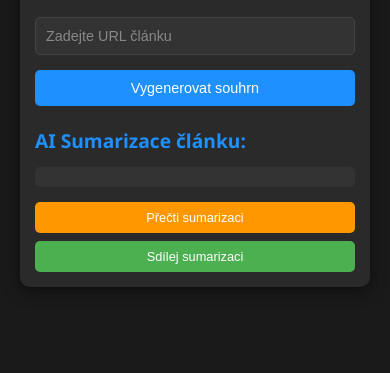
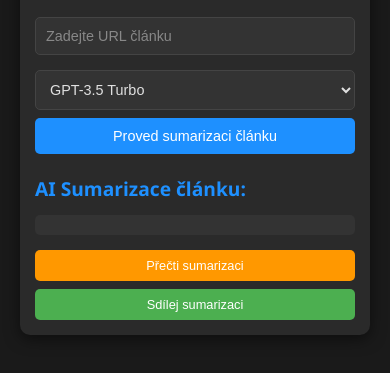
Before and after one commit to martinzeman333/summary-app, a website: page public/index.html in a window 390 px wide. Shown: the part 91-464 px from the top of the page. Drawn offline with Linux system fonts and the light colour scheme.

Commit message:
Update index.html

```diff
--- a/public/index.html
+++ b/public/index.html
@@ -71,6 +71,29 @@
             background-color: #1c86ee;
         }
 
+        /* Nový selektor a jeho kontejner */
+        .input-group {
+            display: flex;
+            gap: 10px;
+            margin-bottom: 15px;
+        }
+
+        select {
+            flex: 1;
+            padding: 12px;
+            border: 1px solid #444;
+            border-radius: 5px;
+            background-color: #333;
+            color: #e0e0e0;
+            font-size: 1rem;
+            cursor: pointer;
+        }
+
+        select:focus {
+            outline: none;
+            border-color: #1e90ff;
+        }
+
         #result {
             margin-top: 20px;
         }
@@ -109,7 +132,7 @@
             transition: width 0.1s ease;
         }
 
-        /* Nová tlačítka */
+        /* Tlačítka akcí */
         .action-buttons {
             display: flex;
             gap: 10px;
@@ -151,9 +174,15 @@
             }
 
             input[type="text"],
-            button {
+            button,
+            select {
                 font-size: 0.9rem;
                 padding: 10px;
+            }
+
+            .input-group {
+                flex-direction: column;
+                gap: 8px;
             }
 
             #result h2 {
@@ -185,7 +214,14 @@
     <div class="container">
         <h1>Summary App</h1>
         <input type="text" id="urlInput" placeholder="Zadejte URL článku">
-        <button onclick="generateSummary()">Vygenerovat souhrn</button>
+        <div class="input-group">
+            <select id="modelSelect">
+                <option value="gpt-3.5-turbo">GPT-3.5 Turbo</option>
+                <option value="gpt-4o-mini">GPT-4o Mini</option>
+                <option value="o1-mini">O1 Mini</option>
+            </select>
+            <button onclick="generateSummary()">Proved sumarizaci článku</button>
+        </div>
         <div id="progress-container">
             <div id="progress-bar"></div>
         </div>
@@ -200,10 +236,11 @@
     </div>
 
     <script>
-        let isReading = false; // Proměnná pro sledování, zda se přehrává
+        let isReading = false;
 
         async function generateSummary() {
             const urlInput = document.getElementById('urlInput').value;
+            const modelSelect = document.getElementById('modelSelect').value;
             const referatDiv = document.getElementById('referat');
             const progressContainer = document.getElementById('progress-container');
             const progressBar = document.getElementById('progress-bar');
@@ -233,7 +270,7 @@
                     headers: {
                         'Content-Type': 'application/json',
                     },
-                    body: JSON.stringify({ url: urlInput }),
+                    body: JSON.stringify({ url: urlInput, model: modelSelect }),
                 });
 
                 clearInterval(interval);
@@ -266,7 +303,6 @@
                 return;
             }
 
-            // Zrušíme předchozí přehrávání, pokud běží
             if (isReading) {
                 window.speechSynthesis.cancel();
                 isReading = false;
@@ -274,19 +310,16 @@
                 return;
             }
 
-            // Vytvoříme nový SpeechSynthesisUtterance
             const utterance = new SpeechSynthesisUtterance(text);
-            utterance.lang = 'cs-CZ'; // Nastavíme jazyk na češtinu
-            utterance.rate = 1.0; // Rychlost čtení
-            utterance.pitch = 1.0; // Výška hlasu
-            utterance.volume = 1.0; // Hlasitost
+            utterance.lang = 'cs-CZ';
+            utterance.rate = 1.0;
+            utterance.pitch = 1.0;
+            utterance.volume = 1.0;
 
-            // Přehrajeme text
             window.speechSynthesis.speak(utterance);
             isReading = true;
             document.getElementById('read-button').textContent = 'Zastavit čtení';
 
-            // Po skončení čtení resetujeme tlačítko
             utterance.onend = () => {
                 isReading = false;
                 document.getElementById('read-button').textContent = 'Přečti sumarizaci';
```
